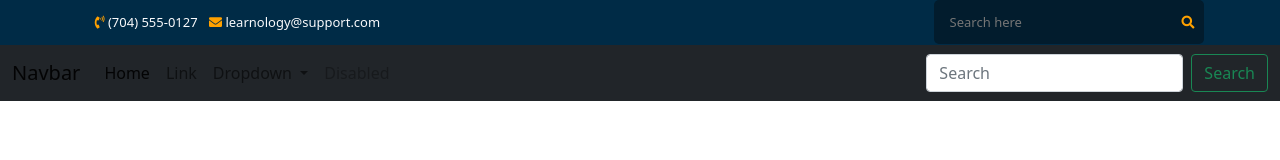
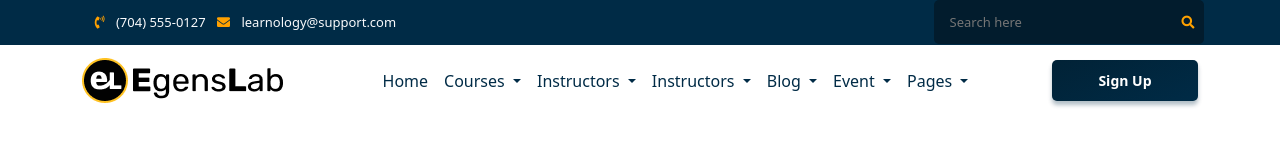
Before and after one commit to Sejan157218/egenslab-learning, a plain HTML site: page index.html in a window 1280 px wide. Drawn offline with nearby package versions, Linux system fonts and the light colour scheme.

Commit message:
add navbar

```diff
--- a/css/style.css
+++ b/css/style.css
@@ -30,3 +30,29 @@
 .icon{
     color: #FFA100;
 }
+
+/* navbar */
+.nav-content{
+    background-color: #FFFFFF;
+}
+.navbar-light .navbar-nav .nav-link {
+    color: #002B46;
+    font-size: 16px;
+    font-weight: 400;
+}
+.sign-up-btn{
+    Width : 146px;
+    Height :41px;
+    font-weight: 600;
+    font-size: 14px;
+    box-shadow: 0px 4px 4px rgba(0, 43, 70, 0.3);
+    background-image: linear-gradient(-22.12deg, #002B46, #012236);
+    border-radius: 5px;
+    color: #fff;
+    border: none;
+}
+
+/* Banner */
+.banner-content{
+
+}
--- a/index.html
+++ b/index.html
@@ -20,39 +20,36 @@
     <!-- header section -->
     <header>
         <!-- address bar -->
-        <section class="address-section">
+        <div class="address-section">
             <div class="container nav-address">
                 <div class="address-text">
-                    <span class="me-2"><i class="fas fa-phone-volume icon"></i> (704) 555-0127</span>
-                    <span><i class="fas fa-envelope icon"></i> learnology@support.com</span>
+                    <span class="me-2"><i class="fas fa-phone-volume icon me-2"></i> (704) 555-0127</span>
+                    <span><i class="fas fa-envelope icon me-2"></i> learnology@support.com</span>
                 </div>
                 <div>
                     <input class="serach-box" type="search" placeholder="Search here" aria-label="Search">
                     <i class="fas fa-search serach-icon icon"></i>
                 </div>
             </div>
-        </section>
+        </div>
         <!-- Nav -->
-        <nav class="navbar navbar-expand-lg navbar-light bg-dark">
-            <div class="container-fluid">
-                <a class="navbar-brand" href="#">Navbar</a>
+            <nav class=" navbar navbar-expand-lg navbar-light nav-content">
+                <div class="container container-fluid">
+                    <a class="navbar-brand" href="#"><img src="images/logo.png" alt=""></a>
                     <button class="navbar-toggler" type="button" data-bs-toggle="collapse"
                         data-bs-target="#navbarSupportedContent" aria-controls="navbarSupportedContent"
                         aria-expanded="false" aria-label="Toggle navigation">
                         <span class="navbar-toggler-icon"></span>
                     </button>
                     <div class="collapse navbar-collapse" id="navbarSupportedContent">
-                    <ul class="navbar-nav me-auto mb-2 mb-lg-0">
+                        <ul class="navbar-nav me-auto ms-auto mb-2 mb-lg-0 ">
                             <li class="nav-item">
-                            <a class="nav-link active" aria-current="page" href="#">Home</a>
-                        </li>
-                        <li class="nav-item">
-                            <a class="nav-link" href="#">Link</a>
+                                <a class="nav-link" aria-current="page" href="#">Home</a>
                             </li>
                             <li class="nav-item dropdown">
                                 <a class="nav-link dropdown-toggle" href="#" id="navbarDropdown" role="button"
                                     data-bs-toggle="dropdown" aria-expanded="false">
-                                Dropdown
+                                    Courses
                                 </a>
                                 <ul class="dropdown-menu" aria-labelledby="navbarDropdown">
                                     <li><a class="dropdown-item" href="#">Action</a></li>
@@ -63,22 +60,91 @@
                                     <li><a class="dropdown-item" href="#">Something else here</a></li>
                                 </ul>
                             </li>
-                        <li class="nav-item">
-                            <a class="nav-link disabled">Disabled</a>
+                            <li class="nav-item dropdown">
+                                <a class="nav-link dropdown-toggle" href="#" id="navbarDropdown" role="button"
+                                    data-bs-toggle="dropdown" aria-expanded="false">
+                                    Instructors
+                                </a>
+                                <ul class="dropdown-menu" aria-labelledby="navbarDropdown">
+                                    <li><a class="dropdown-item" href="#">Action</a></li>
+                                    <li><a class="dropdown-item" href="#">Another action</a></li>
+                                    <li>
+                                        <hr class="dropdown-divider">
+                                    </li>
+                                    <li><a class="dropdown-item" href="#">Something else here</a></li>
+                                </ul>
+                            </li>
+                            <li class="nav-item dropdown">
+                                <a class="nav-link dropdown-toggle" href="#" id="navbarDropdown" role="button"
+                                    data-bs-toggle="dropdown" aria-expanded="false">
+                                    Instructors
+                                </a>
+                                <ul class="dropdown-menu" aria-labelledby="navbarDropdown">
+                                    <li><a class="dropdown-item" href="#">Action</a></li>
+                                    <li><a class="dropdown-item" href="#">Another action</a></li>
+                                    <li>
+                                        <hr class="dropdown-divider">
+                                    </li>
+                                    <li><a class="dropdown-item" href="#">Something else here</a></li>
+                                </ul>
+                            </li>
+                            <li class="nav-item dropdown">
+                                <a class="nav-link dropdown-toggle" href="#" id="navbarDropdown" role="button"
+                                    data-bs-toggle="dropdown" aria-expanded="false">
+                                    Blog
+                                </a>
+                                <ul class="dropdown-menu" aria-labelledby="navbarDropdown">
+                                    <li><a class="dropdown-item" href="#">Action</a></li>
+                                    <li><a class="dropdown-item" href="#">Another action</a></li>
+                                    <li>
+                                        <hr class="dropdown-divider">
+                                    </li>
+                                    <li><a class="dropdown-item" href="#">Something else here</a></li>
+                                </ul>
+                            </li>
+                            <li class="nav-item dropdown">
+                                <a class="nav-link dropdown-toggle" href="#" id="navbarDropdown" role="button"
+                                    data-bs-toggle="dropdown" aria-expanded="false">
+                                    Event
+                                </a>
+                                <ul class="dropdown-menu" aria-labelledby="navbarDropdown">
+                                    <li><a class="dropdown-item" href="#">Action</a></li>
+                                    <li><a class="dropdown-item" href="#">Another action</a></li>
+                                    <li>
+                                        <hr class="dropdown-divider">
+                                    </li>
+                                    <li><a class="dropdown-item" href="#">Something else here</a></li>
+                                </ul>
+                            </li>
+                            <li class="nav-item dropdown">
+                                <a class="nav-link dropdown-toggle" href="#" id="navbarDropdown" role="button"
+                                    data-bs-toggle="dropdown" aria-expanded="false">
+                                    Pages
+                                </a>
+                                <ul class="dropdown-menu" aria-labelledby="navbarDropdown">
+                                    <li><a class="dropdown-item" href="#">Action</a></li>
+                                    <li><a class="dropdown-item" href="#">Another action</a></li>
+                                    <li>
+                                        <hr class="dropdown-divider">
+                                    </li>
+                                    <li><a class="dropdown-item" href="#">Something else here</a></li>
+                                </ul>
                             </li>
                         </ul>
-                    <form class="d-flex">
-                        <input class="form-control me-2" type="search" placeholder="Search" aria-label="Search">
-                        <button class="btn btn-outline-success" type="submit">Search</button>
-                    </form>
+                        <button class="sign-up-btn" type="submit">Sign Up</button>
                     </div>
                 </div>
             </nav>
+            <!-- Banner -->
+            <div class="banner-content">
+
+            </div>
         </header>
         <!-- Main -->
         <main>
 
         </main>
+
     <!-- footer -->
     <footer>
 
```
Also changed, not shown: images/logo.png (added). Lines whose indentation alone changed are shown as unchanged.
